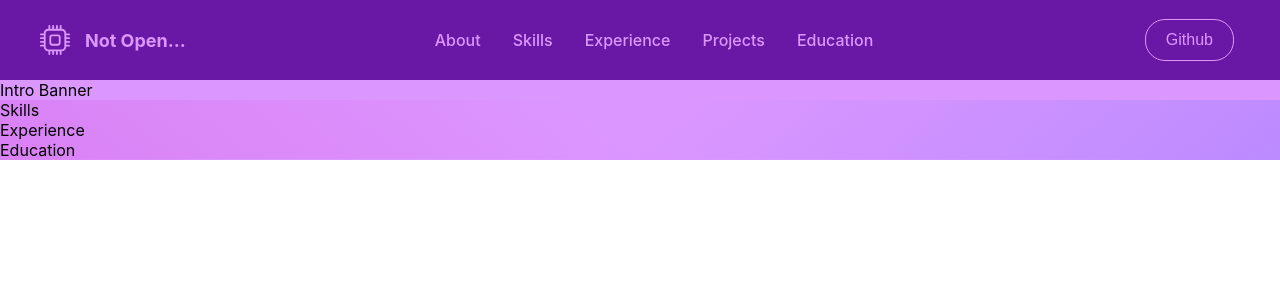
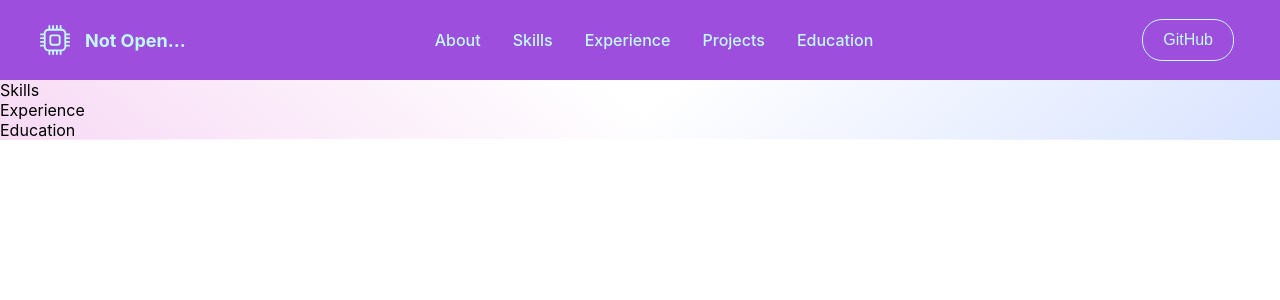
Before and after one commit to davphan/Portfolio, a React (Create React App) app: page / in a window 1280 px wide. Shown: the top 300 px of the page. Built offline with nearby package versions, Linux system fonts and the light colour scheme.

Commit message:
Add navbar animations, but overflow x issue on mobile

```diff
--- a/src/App.js
+++ b/src/App.js
@@ -2,7 +2,7 @@ import './App.css';
 import { styled, ThemeProvider } from 'styled-components';
 import Navbar from './components/Navbar';
 import { purpleTheme } from './utils/Themes';
-import IntroBanner from './components/IntroBanner';
+import About from './components/About';
 import Skills from './components/Skills';
 import Experience from './components/Experience';
 import Education from './components/Education';
@@ -35,7 +35,7 @@ function App() {
       <BrowserRouter>
         <Navbar/>
         <Body>
-          <IntroBanner/>
+          <About/>
           <GradientBackground>
             <Skills/>
             <Experience/>
--- /dev/null
+++ b/src/components/About/index.js
@@ -0,0 +1,24 @@
+import React from "react";
+import styled from "styled-components";
+
+// const AboutContainer = styled.div`
+//   background-color: ${({ theme }) => theme.primary}
+// `;
+
+export default function About() {
+  return (
+    <div id="about">
+      {/* <AboutContainer>
+        <AboutBackground/>
+        <AboutInnerContainer>
+          <AboutLeftContainer>
+
+          </AboutLeftContainer>
+          <AboutRightContainer>
+
+          </AboutRightContainer>
+        </AboutInnerContainer>
+      </AboutContainer> */}
+    </div>
+  )
+}
--- a/src/components/IntroBanner/index.js
+++ /dev/null
@@ -1,7 +0,0 @@
-import React from "react";
-
-export default function IntroBanner() {
-  return (
-    <div>Intro Banner</div>
-  )
-}
--- a/src/components/Navbar/index.js
+++ b/src/components/Navbar/index.js
@@ -1,11 +1,22 @@
 import React, { useState } from "react";
-import styled from "styled-components";
+import styled, { keyframes } from "styled-components";
 import { Link as LinkR } from "react-router-dom";
 import { BsCpu } from "react-icons/bs";
 import { FaBars } from "react-icons/fa";
 
+const navbarAnimation = keyframes`
+  from {
+    opacity: 0;
+    transform: translateY(-100%);
+  }
+  to {
+    opacity: 1;
+    transform: translateY(0);
+  }
+`;
+
 const Nav = styled.div`
-  background-color: ${({ theme }) => theme.primary};
+  background-color: ${({ theme }) => theme.primary_dark};
   height: 80px;
   display: flex;
   justify-content: center;
@@ -14,9 +25,8 @@ const Nav = styled.div`
   position: sticky;
   top: 0;
   z-index: 10;
-  @media screen and (max-width: 960px) {
-    transition: 0.8s all ease;
-  }
+
+  animation: ${navbarAnimation} 2s ease-in-out;
 `;
 
 const NavContainer = styled.div`
@@ -31,7 +41,7 @@ const NavContainer = styled.div`
 `;
 
 const NavLogo = styled(LinkR)`
-  color: ${({ theme }) => theme.secondary};
+  color: ${({ theme }) => theme.secondary_light};
   width: 80%;
   padding 0 6px;
   display: flex;
@@ -41,7 +51,7 @@ const NavLogo = styled(LinkR)`
   align-items: center;
   transition: all 0.2s ease-in-out;
   &:hover {
-    color: ${({ theme }) => theme.white}
+    color: ${({ theme }) => theme.accent}
   }
   @media screen and (max-width: 640px) {
     padding: 0 0px;
@@ -62,13 +72,13 @@ const NavItems = styled.ul`
 `;
 
 const NavLink = styled.a`
-  color: ${({ theme }) => theme.secondary};
+  color: ${({ theme }) => theme.secondary_light};
   font-weight: 500;
   cursor: pointer;
   text-decoration: none;
   transition: all 0.2s ease-in-out;
   &:hover {
-    color: ${({ theme }) => theme.white}
+    color: ${({ theme }) => theme.accent}
   }
 `;
 
@@ -86,8 +96,8 @@ const ButtonContainer = styled.div`
 
 const NavButton = styled.button`
   background-color: transparent;
-  color: ${({ theme }) => theme.secondary};
-  border: 1.8px solid ${({ theme }) => theme.secondary};
+  color: ${({ theme }) => theme.secondary_light};
+  border: 1.8px solid ${({ theme }) => theme.secondary_light};
   border-radius: 20px;
   display: flex;
   justify-content: center;
@@ -99,8 +109,9 @@ const NavButton = styled.button`
   height: 70%;
   transition: all 0.2s ease-in-out;
   &:hover {
-    background-color: ${({ theme }) => theme.secondary};
-    color: ${({ theme }) => theme.white};
+    background-color: ${({ theme }) => theme.accent};
+    border: 1.8px solid ${({ theme }) => theme.accent};
+    color: ${({ theme }) => theme.secondary_light};
   }
 
   @media screen and (max-width: 640px) {
@@ -128,7 +139,35 @@ const MobileIcon = styled.div`
   }
 `;
 
+const mobileMenuIn = keyframes`
+  from {
+    transform: translateX(100%);
+    opacity: 0;
+    z-index: -1;
+  }
+  to {
+    transform: translateX(0);
+    opacity: 1;
+    z-index: 1;
+  }
+`;
+
+const mobileMenuOut = keyframes`
+  from {
+    transform: translateX(0);
+    opacity: 1;
+    z-index: 1;
+  }
+  to {
+    transform: translateX(100%);
+    opacity: 0;
+    z-index: -1;
+  }
+`;
+
 const MobileMenu = styled.div`
+  display: none;
+  @media screen and (max-width: 768px) {
     display: flex;
     flex-direction: column;
     justify-content: center;
@@ -139,23 +178,22 @@ const MobileMenu = styled.div`
     width: 100%;
     padding: 12px 40px 24px 40px;
     box-sizing: border-box;
-  background: ${({ theme }) => theme.primary};
-  transition: all 0.3s ease-in-out;
-  transform: ${({ open }) => (open ? "translateX(0)" : "translateX(100%)")};
+    background: ${({ theme }) => theme.primary_light};
+    animation: ${({ open }) => open ? mobileMenuIn : mobileMenuOut} 0.3s ease-in-out;
+    animation-fill-mode: forwards;
     border-radius: 0 0 20px 20px;
     box-shadow: 0 5px 10px rgba(0, 0, 0, 0.3);
-  opacity: ${({ open }) => (open ? "1" : "0")};
-  z-index: ${({ open }) => (open ? "1" : "-1")};
+  }
 `;
 
 const MobileMenuLink = styled(LinkR)`
-  color: ${({ theme }) => theme.secondary};
+  color: ${({ theme }) => theme.primary_dark};
   font-weight: 500;
   cursor: pointer;
   text-decoration: none;
   transition: all 0.2s ease-in-out;
   &:hover {
-  color: ${({ theme }) => theme.white}};
+  color: ${({ theme }) => theme.secondary_light}};
 `;
 
 export default function Navbar() {
@@ -182,10 +220,10 @@ export default function Navbar() {
           <NavLink href="#education">Education</NavLink>
         </NavItems>
         <ButtonContainer>
-          <NavButton>Github</NavButton>
+          <NavButton>GitHub</NavButton>
         </ButtonContainer>
       </NavContainer>
-      {open && <MobileMenu open={open}>
+      <MobileMenu open={open}>
         <MobileMenuLink
           href="#about"
           onClick={() => setOpen(!open)}
@@ -216,8 +254,8 @@ export default function Navbar() {
         >
           Education
         </MobileMenuLink>
-        <NavButton>Github</NavButton>
-      </MobileMenu>}
+        <NavButton>GitHub</NavButton>
+      </MobileMenu>
     </Nav>
   )
 }
--- a/src/utils/Themes.js
+++ b/src/utils/Themes.js
@@ -1,6 +1,8 @@
 export const purpleTheme = {
-  primary: "#6818a5",
-  secondary: "#dc97ff",
+  primary_dark: "#9d4edd",
+  primary_light: "#ffcbf2",
+  secondary_dark: "#c8e7ff",
+  secondary_light: "#c0fdff",
   accent: "#f72585",
   white: "#f8f9fa",
   black: "#212529"
```
Lines whose indentation alone changed are shown as unchanged.
